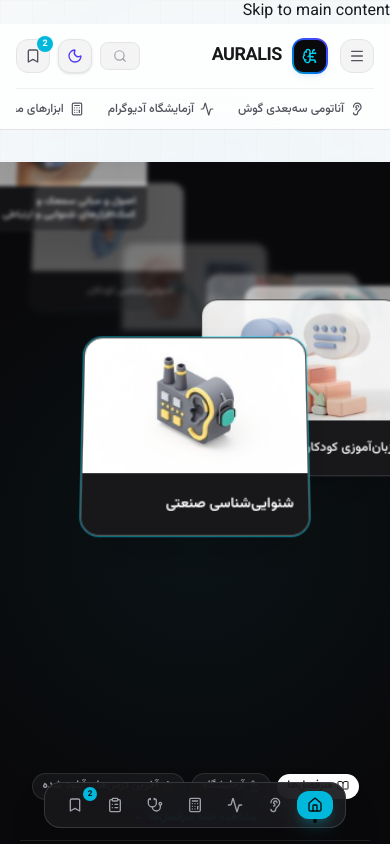
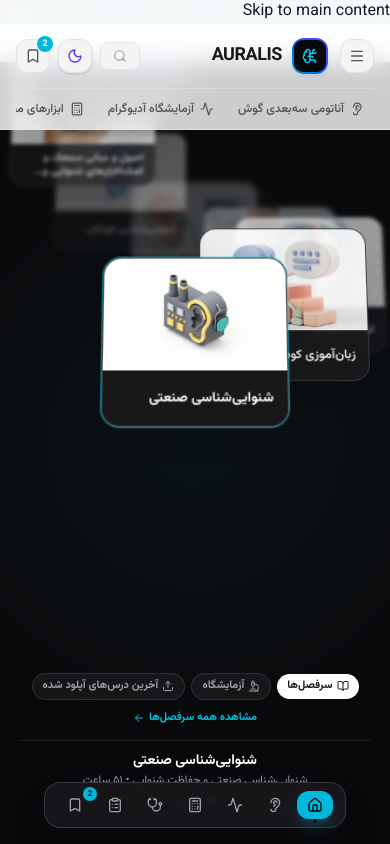
Before and after one commit to mobinahmadikya80-wq/auralis, a React (Vite) app: page / in a window 390 px wide. Shown: the top 844 px of the page. Built offline with nearby package versions, Linux system fonts and the light colour scheme.

Commit message:
Fix Helix mobile fit: smaller radius/frames so frames stay in view; pull section up so caption is visible at load

```diff
--- a/src/components/motion/CourseHelix.tsx
+++ b/src/components/motion/CourseHelix.tsx
@@ -16,6 +16,12 @@ import { assetUrl } from '../../utils/assetPath';
  * and edge-to-edge black, like the reference — no card, no rounded corners,
  * no top header. The only UI is a small row of category options plus the
  * caption at the bottom, above the site's fixed bottom toolbar.
+ * The section is pulled up 100px (mt-[-100px]) so the sticky viewport
+ * starts at the viewport top even under the site header — otherwise the
+ * header's height pushes the bottom bar (tabs + caption) below the fold
+ * at initial load. On narrow screens the spiral radius and frame size
+ * shrink so frames stay inside the viewport instead of escaping to the
+ * corners/edges.
  * Scroll progress rotates a CSS-3D helix (preserve-3d, rotateY /
  * translateZ / translateY); frames on the far side get smaller (perspective),
  * more transparent and slightly blurred. Frames are billboarded — each one
@@ -94,7 +100,7 @@ const HelixFrameInner: React.FC<{ frame: HelixFrame }> = ({ frame }) => {
     const Icon = frame.icon;
     return (
       <div
-        className={`flex h-[170px] sm:h-[202px] flex-col items-center justify-center gap-2.5 bg-gradient-to-br ${frame.gradient} p-3 text-center`}
+        className={`flex h-[150px] sm:h-[202px] flex-col items-center justify-center gap-2.5 bg-gradient-to-br ${frame.gradient} p-3 text-center`}
       >
         <span className="flex h-12 w-12 sm:h-14 sm:w-14 items-center justify-center rounded-2xl bg-white/20 text-white shadow-inner">
           <Icon className="h-6 w-6 sm:h-7 sm:w-7" />
@@ -107,7 +113,7 @@ const HelixFrameInner: React.FC<{ frame: HelixFrame }> = ({ frame }) => {
   }
   return (
     <div className="flex flex-col bg-zinc-900">
-      <div className="h-[118px] sm:h-[148px] w-full overflow-hidden bg-zinc-800">
+      <div className="h-[100px] sm:h-[148px] w-full overflow-hidden bg-zinc-800">
         {frame.image ? (
           <img src={assetUrl(frame.image)} alt="" draggable={false} className="h-full w-full object-cover" />
         ) : (
@@ -116,7 +122,7 @@ const HelixFrameInner: React.FC<{ frame: HelixFrame }> = ({ frame }) => {
           </div>
         )}
       </div>
-      <div className="flex h-[52px] sm:h-[54px] items-center px-3">
+      <div className="flex h-[48px] sm:h-[54px] items-center px-3">
         <span dir="auto" className="line-clamp-2 text-[12px] sm:text-[13px] font-bold leading-snug text-white">
           {frame.title}
         </span>
@@ -167,10 +173,11 @@ export const CourseHelix: React.FC<CourseHelixProps> = ({ courses, labs, onNavig
   const prefersReduced = useReducedMotion();
   const vw = useViewportWidth();
   const isMobile = vw < 640;
-  // Spiral radius: wide enough to read, narrow enough that side frames stay
-  // mostly on screen. Drops per frame (the helix descends as it winds).
-  const R = Math.max(130, Math.min(430, vw * 0.36));
-  const drop = isMobile ? 56 : 84;
+  // Spiral radius: small enough on narrow screens that frames stay inside
+  // the viewport instead of escaping to the corners/edges. Drops per frame
+  // (the helix descends as it winds).
+  const R = Math.max(95, Math.min(430, vw * 0.3));
+  const drop = isMobile ? 44 : 84;
 
   const courseById = useMemo(() => {
     const m = new Map<string, CourseFrontmatter & { id: string }>();
@@ -368,7 +375,7 @@ export const CourseHelix: React.FC<CourseHelixProps> = ({ courses, labs, onNavig
   }
 
   return (
-    <div ref={sectionRef} className="relative mx-[calc(50%-50vw)]" style={{ height: `${SECTION_HEIGHT_VH}vh` }}>
+    <div ref={sectionRef} className="relative mx-[calc(50%-50vw)] mt-[-100px]" style={{ height: `${SECTION_HEIGHT_VH}vh` }}>
       <div className="sticky top-0 flex h-screen w-full flex-col overflow-hidden bg-zinc-950 pb-24 sm:pb-28">
         {/* Ambient glow */}
         <div
@@ -402,7 +409,7 @@ export const CourseHelix: React.FC<CourseHelixProps> = ({ courses, labs, onNavig
                     onMouseEnter={() => handleFrameEnter(i)}
                     onMouseLeave={handleFrameLeave}
                     aria-label={frame.title}
-                    className={`absolute left-0 top-0 w-[190px] cursor-pointer overflow-hidden rounded-2xl border bg-zinc-900 text-right shadow-2xl sm:w-[250px] ${
+                    className={`absolute left-0 top-0 w-[160px] cursor-pointer overflow-hidden rounded-2xl border bg-zinc-900 text-right shadow-2xl sm:w-[250px] ${
                       isFocused
                         ? 'border-cyan-400/70 ring-2 ring-cyan-400/80'
                         : isActive
```
